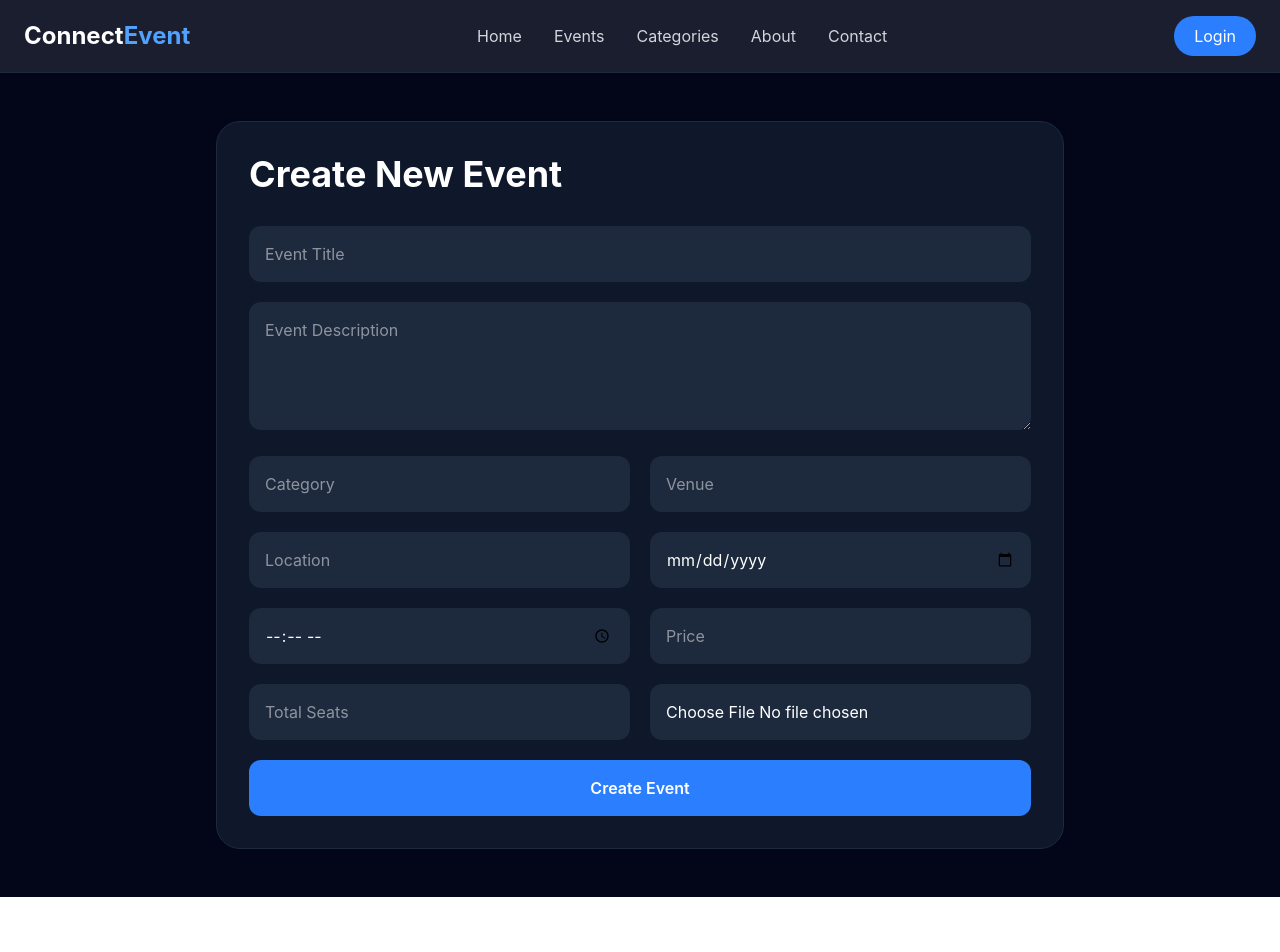
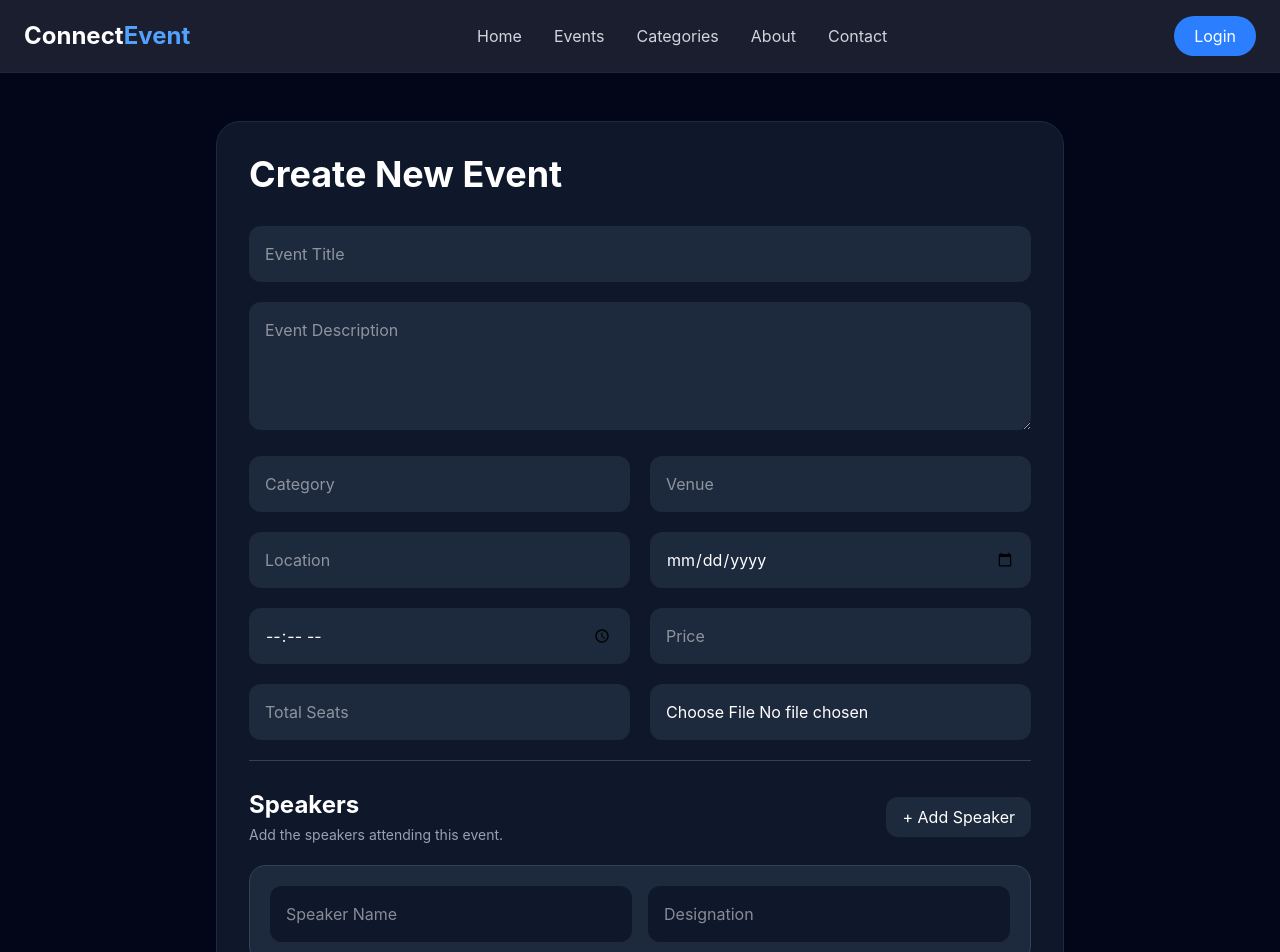
Before and after one commit to Krishnavm-11/connect-event, a React (Vite) app in the folder client/: page /create-event in a window 1280 px wide. Shown: the top 952 px of the page. Before the commit the page ends 897 px from the top, so only its background shows below. Built offline with nearby package versions, Linux system fonts and the light colour scheme; no server answers.

Commit message:
Add speaker management for events

```diff
--- a/client/src/pages/CreateEvent.jsx
+++ b/client/src/pages/CreateEvent.jsx
@@ -16,6 +16,12 @@ function CreateEvent() {
   time: "",
   price: "",
   totalSeats: "",
+  speakers: [
+    {
+      name: "",
+      designation: "",
+    },
+  ],
 });
 
   const [banner, setBanner] = useState(null);
@@ -24,6 +30,41 @@ function CreateEvent() {
     setFormData({
       ...formData,
       [e.target.name]: e.target.value,
+    });
+  };
+
+  const handleSpeakerChange = (index, e) => {
+  const updatedSpeakers = [...formData.speakers];
+
+  updatedSpeakers[index][e.target.name] = e.target.value;
+
+  setFormData({
+    ...formData,
+    speakers: updatedSpeakers,
+  });
+};
+
+const addSpeaker = () => {
+  setFormData({
+    ...formData,
+    speakers: [
+      ...formData.speakers,
+      {
+        name: "",
+        designation: "",
+      },
+    ],
+  });
+};
+
+const removeSpeaker = (index) => {
+  const updatedSpeakers = formData.speakers.filter(
+    (_, speakerIndex) => speakerIndex !== index
+  );
+
+  setFormData({
+    ...formData,
+    speakers: updatedSpeakers,
   });
 };
 
@@ -42,6 +83,7 @@ function CreateEvent() {
 data.append("time", formData.time);
 data.append("price", formData.price);
 data.append("totalSeats", formData.totalSeats);
+data.append("speakers", JSON.stringify(formData.speakers));
 
 if (banner) {
   data.append("banner", banner);
@@ -140,6 +182,66 @@ function CreateEvent() {
                   onChange={(e) => setBanner(e.target.files[0])}
                 />
               </div>
+              <div className="border-t border-slate-700 pt-7">
+  <div className="flex items-center justify-between mb-5">
+    <div>
+      <h2 className="text-2xl font-bold">
+        Speakers
+      </h2>
+
+      <p className="text-gray-400 text-sm mt-1">
+        Add the speakers attending this event.
+      </p>
+    </div>
+
+    <button
+      type="button"
+      onClick={addSpeaker}
+      className="bg-slate-800 hover:bg-slate-700 px-4 py-2 rounded-xl"
+    >
+      + Add Speaker
+    </button>
+  </div>
+
+  <div className="space-y-4">
+    {formData.speakers.map((speaker, index) => (
+      <div
+        key={index}
+        className="bg-slate-800 border border-slate-700 rounded-2xl p-5"
+      >
+        <div className="grid grid-cols-1 md:grid-cols-2 gap-4">
+          <input
+            type="text"
+            name="name"
+            placeholder="Speaker Name"
+            value={speaker.name}
+            onChange={(e) => handleSpeakerChange(index, e)}
+            className="p-4 rounded-xl bg-slate-900 outline-none"
+          />
+
+          <input
+            type="text"
+            name="designation"
+            placeholder="Designation"
+            value={speaker.designation}
+            onChange={(e) => handleSpeakerChange(index, e)}
+            className="p-4 rounded-xl bg-slate-900 outline-none"
+          />
+        </div>
+
+        {formData.speakers.length > 1 && (
+          <button
+            type="button"
+            onClick={() => removeSpeaker(index)}
+            className="mt-4 text-red-400 hover:text-red-300"
+          >
+            Remove Speaker
+          </button>
+        )}
+      </div>
+    ))}
+  </div>
+</div>
 
               <button className="w-full bg-blue-500 hover:bg-blue-600 py-4 rounded-xl font-semibold">
                 Create Event
```
Also changed, not shown: 1 other file (tests, documents, lock files or other folders). Lines whose indentation alone changed are shown as unchanged.
